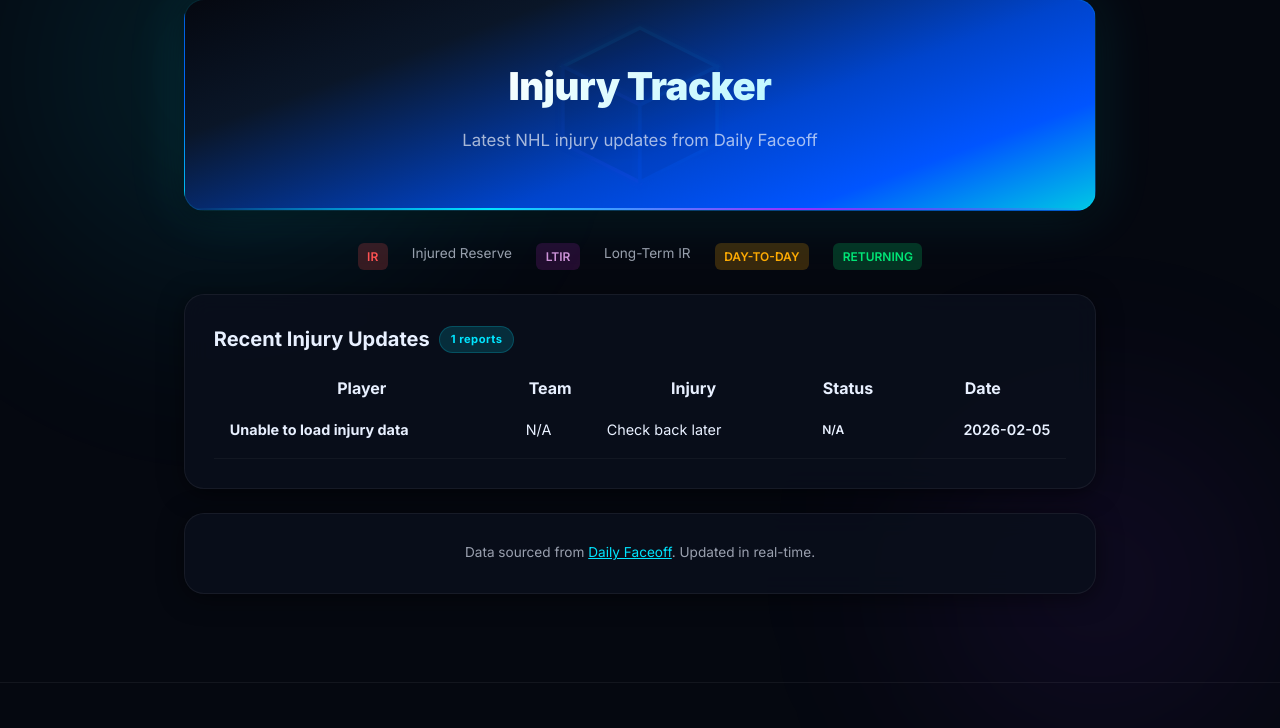
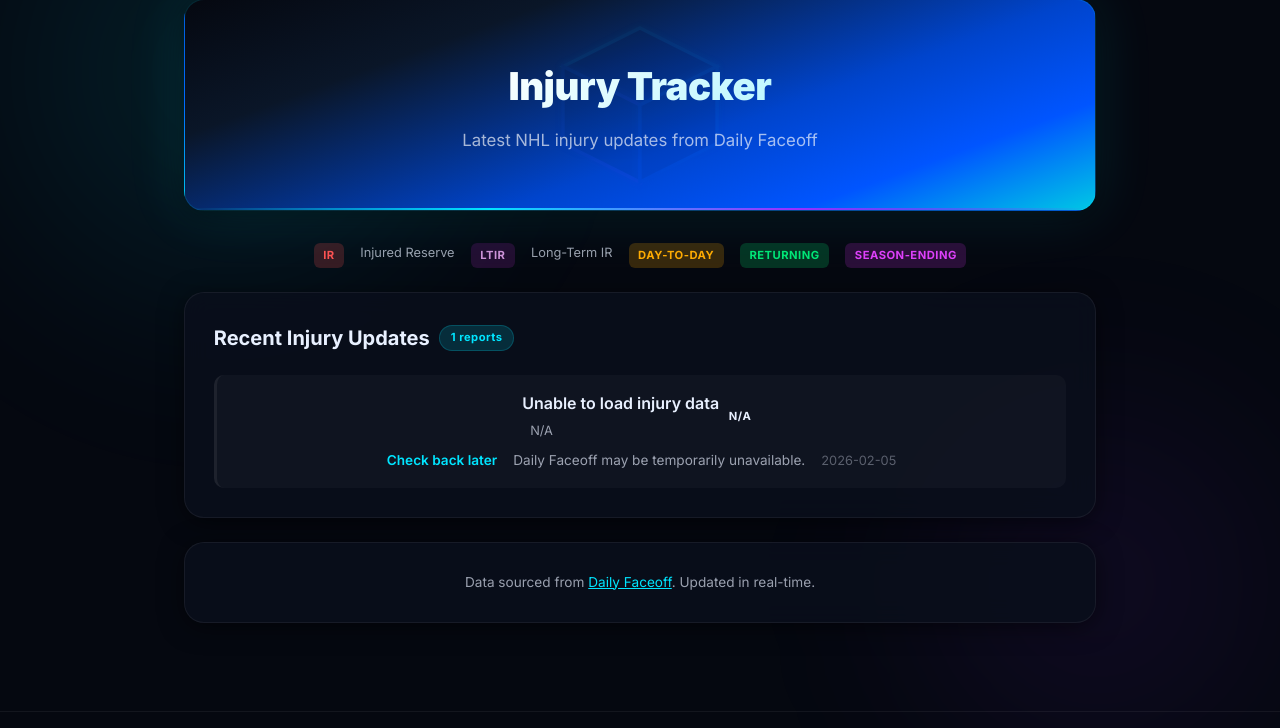
Before and after one commit to EdgarPaulEDGE/leafs-predictor, a Flask app: page /injuries in a window 1280 px wide. Shown: the part 96-824 px from the top of the page. Run offline with Flask 3, Linux system fonts and the light colour scheme; the visitor is signed in with stand-in values (Sample User, id 1); data that the repository does not hold is empty; some libraries are stand-ins or nearby versions.

Commit message:
fix: Repair Injury Tracker scraping for new Daily Faceoff format
- Updated parsing to handle new article structure
- Extract player names, teams, injury types, status from articles
- Added caching for better performance
- Improved template with team logos and injury details
- Now correctly displays 40+ injury reports

Co-Authored-By: Claude Opus 4.5 <noreply@anthropic.com>

```diff
--- a/app.py
+++ b/app.py
@@ -3284,88 +3284,123 @@ def export_stats():
 @app.route("/injuries")
 def injuries():
     """Injury Tracker - real data scraped from Daily Faceoff."""
-    from bs4 import BeautifulSoup
     import re
 
-    injuries_list = []
-
-    try:
-        # Scrape Daily Faceoff injury news (multiple pages for more data)
-        for page in [1, 2]:
-            url = f"https://www.dailyfaceoff.com/hockey-player-news/injuries/{page}"
-            resp = requests.get(url, timeout=15, headers={
-                "User-Agent": "Mozilla/5.0 (Macintosh; Intel Mac OS X 10_15_7) AppleWebKit/537.36"
-            })
-            if resp.status_code != 200:
-                continue
-
-            soup = BeautifulSoup(resp.text, "html.parser")
-
-            # Find injury news items
-            news_items = soup.select(".news-item, .player-news-item, article")
-            for item in news_items[:30]:  # Limit per page
-                try:
-                    # Extract player name
-                    name_el = item.select_one("h3, h4, .player-name, a[href*='/player/']")
-                    if not name_el:
+    cache_key = "injuries_list"
+    now = time.time()
+    if cache_key in _api_cache and (now - _api_cache_time.get(cache_key, 0)) < CACHE_TTL:
+        injuries_list = _api_cache[cache_key]
+    else:
+        injuries_list = []
+
+        try:
+            # Scrape Daily Faceoff injury news
+            for page in [1, 2]:
+                url = f"https://www.dailyfaceoff.com/hockey-player-news/injuries/{page}"
+                resp = requests.get(url, timeout=15, headers={
+                    "User-Agent": "Mozilla/5.0 (Macintosh; Intel Mac OS X 10_15_7) AppleWebKit/537.36"
+                })
+                if resp.status_code != 200:
+                    continue
+
+                soup = BeautifulSoup(resp.text, "html.parser")
+
+                # Find all article elements (injury news items)
+                articles = soup.find_all("article")
+                for article in articles[:25]:
+                    try:
+                        # Get full text for parsing
+                        full_text = article.get_text(" ", strip=True)
+
+                        # Extract player name from first link
+                        player_link = article.find("a", href=lambda x: x and "/players/" in x)
+                        if not player_link:
+                            continue
+
+                        name_raw = player_link.get_text(strip=True)
+                        # Clean name: "Pierre-Luc Dubois(Left Wing)(LW)" -> "Pierre-Luc Dubois"
+                        name = re.sub(r"\(.*?\)", "", name_raw).strip()
+
+                        # Extract team abbreviation
+                        team_links = article.find_all("a", href=lambda x: x and "/teams/" in x)
+                        team = ""
+                        for link in team_links:
+                            text = link.get_text(strip=True)
+                            if len(text) == 3 and text.isupper():
+                                team = text
+                                break
+
+                        # Extract injury details from text
+                        text_lower = full_text.lower()
+
+                        # Get injury description (text after "Injury")
+                        injury_desc = ""
+                        if "injury" in text_lower:
+                            parts = full_text.split("Injury")
+                            if len(parts) > 1:
+                                injury_desc = parts[1].split("Source")[0].strip()[:100]
+
+                        # Determine injury type
+                        injury_type = "Undisclosed"
+                        if "upper-body" in text_lower or "upper body" in text_lower:
+                            injury_type = "Upper-body"
+                        elif "lower-body" in text_lower or "lower body" in text_lower:
+                            injury_type = "Lower-body"
+                        elif "hip" in text_lower:
+                            injury_type = "Hip"
+                        elif "knee" in text_lower:
+                            injury_type = "Knee"
+                        elif "ankle" in text_lower:
+                            injury_type = "Ankle"
+                        elif "shoulder" in text_lower:
+                            injury_type = "Shoulder"
+                        elif "concussion" in text_lower:
+                            injury_type = "Concussion"
+                        elif "illness" in text_lower:
+                            injury_type = "Illness"
+                        elif "abdominal" in text_lower:
+                            injury_type = "Abdominal"
+
+                        # Determine status
+                        status = "Out"
+                        if "day-to-day" in text_lower:
+                            status = "Day-to-Day"
+                        elif "season-ending" in text_lower or "season ending" in text_lower:
+                            status = "Season-Ending"
+                        elif "ltir" in text_lower:
+                            status = "LTIR"
+                        elif "ir" in text_lower or "injured reserve" in text_lower:
+                            status = "IR"
+                        elif "will return" in text_lower or "returning" in text_lower:
+                            status = "Returning"
+                        elif "questionable" in text_lower:
+                            status = "Questionable"
+
+                        # Extract date
+                        date_match = re.search(r"(\d{4}-\d{2}-\d{2})", full_text)
+                        date = date_match.group(1) if date_match else datetime.now().strftime("%Y-%m-%d")
+
+                        if name and len(name) > 2:
+                            injuries_list.append({
+                                "name": name,
+                                "team": team,
+                                "injury": injury_type,
+                                "status": status,
+                                "date": date,
+                                "details": injury_desc,
+                            })
+                    except Exception as e:
                         continue
-                    name = name_el.get_text(strip=True)
-
-                    # Extract team
-                    team_el = item.select_one(".team-name, .team, img[alt]")
-                    team = ""
-                    if team_el:
-                        if team_el.name == "img":
-                            team = team_el.get("alt", "")
-                        else:
-                            team = team_el.get_text(strip=True)
-
-                    # Extract injury details from text
-                    text = item.get_text(" ", strip=True).lower()
-                    injury_type = "Undisclosed"
-                    if "upper-body" in text or "upper body" in text:
-                        injury_type = "Upper-body"
-                    elif "lower-body" in text or "lower body" in text:
-                        injury_type = "Lower-body"
-                    elif "illness" in text:
-                        injury_type = "Illness"
-                    elif "concussion" in text:
-                        injury_type = "Concussion"
-                    elif "knee" in text:
-                        injury_type = "Knee"
-                    elif "shoulder" in text:
-                        injury_type = "Shoulder"
-
-                    # Extract status
-                    status = "Out"
-                    if "day-to-day" in text:
-                        status = "Day-to-Day"
-                    elif "ir" in text or "injured reserve" in text:
-                        status = "IR"
-                    elif "ltir" in text:
-                        status = "LTIR"
-                    elif "returning" in text or "expected to play" in text:
-                        status = "Returning"
-
-                    # Extract date
-                    date_match = re.search(r"(\d{4}-\d{2}-\d{2})", item.get_text())
-                    date = date_match.group(1) if date_match else datetime.now().strftime("%Y-%m-%d")
-
-                    if name and len(name) > 2:
-                        injuries_list.append({
-                            "name": name,
-                            "team": team,
-                            "injury": injury_type,
-                            "status": status,
-                            "date": date,
-                        })
-                except Exception:
-                    continue
-
-    except Exception as e:
-        print(f"[Injuries] Scrape error: {e}")
-
-    # If scraping fails, show message instead of fake data
+
+        except Exception as e:
+            print(f"[Injuries] Scrape error: {e}")
+
+        # Cache the results
+        if injuries_list:
+            _api_cache[cache_key] = injuries_list
+            _api_cache_time[cache_key] = now
+
+    # If scraping fails, show message
     if not injuries_list:
         injuries_list = [{
             "name": "Unable to load injury data",
@@ -3373,6 +3408,7 @@ def injuries():
             "injury": "Check back later",
             "status": "N/A",
             "date": datetime.now().strftime("%Y-%m-%d"),
+            "details": "Daily Faceoff may be temporarily unavailable.",
         }]
 
     return render_template(
--- a/templates/injuries.html
+++ b/templates/injuries.html
@@ -11,6 +11,7 @@
     <span class="injury-badge ltir">LTIR</span> Long-Term IR
     <span class="injury-badge dtd">Day-to-Day</span>
     <span class="injury-badge returning">Returning</span>
+    <span class="injury-badge seasonending">Season-Ending</span>
 </div>
 
 <div class="card">
@@ -19,32 +20,31 @@
         <span class="count">{{ injuries|length }} reports</span>
     </div>
 
-    <table class="stats-table">
-        <thead>
-            <tr>
-                <th>Player</th>
-                <th>Team</th>
-                <th>Injury</th>
-                <th>Status</th>
-                <th>Date</th>
-            </tr>
-        </thead>
-        <tbody>
-            {% for inj in injuries %}
-            <tr>
-                <td class="injury-player">
-                    <strong>{{ inj.name }}</strong>
-                </td>
-                <td>{{ inj.team }}</td>
-                <td>{{ inj.injury }}</td>
-                <td>
-                    <span class="injury-badge {{ inj.status|lower|replace('-', '')|replace(' ', '') }}">{{ inj.status }}</span>
-                </td>
-                <td class="injury-date">{{ inj.date }}</td>
-            </tr>
-            {% endfor %}
-        </tbody>
-    </table>
+    <div class="injuries-list">
+        {% for inj in injuries %}
+        <div class="injury-row">
+            <div class="injury-main">
+                <div class="injury-player-info">
+                    {% if inj.team and inj.team != 'N/A' %}
+                    <img src="https://assets.nhle.com/logos/nhl/svg/{{ inj.team }}_dark.svg" class="injury-team-logo" alt="{{ inj.team }}">
+                    {% endif %}
+                    <div>
+                        <strong class="injury-name">{{ inj.name }}</strong>
+                        <span class="injury-team-abbr">{{ inj.team }}</span>
+                    </div>
+                </div>
+                <span class="injury-badge {{ inj.status|lower|replace('-', '')|replace(' ', '') }}">{{ inj.status }}</span>
+            </div>
+            <div class="injury-details">
+                <span class="injury-type">{{ inj.injury }}</span>
+                {% if inj.details %}
+                <span class="injury-desc">{{ inj.details }}</span>
+                {% endif %}
+                <span class="injury-date">{{ inj.date }}</span>
+            </div>
+        </div>
+        {% endfor %}
+    </div>
 </div>
 
 <div class="card">
@@ -54,20 +54,21 @@
 <style>
 .injury-legend {
     display: flex;
-    gap: 1.5rem;
+    gap: 1rem;
     justify-content: center;
     margin-bottom: 1.5rem;
     flex-wrap: wrap;
-    font-size: 0.85rem;
+    font-size: 0.8rem;
     color: var(--text-secondary);
 }
 .injury-badge {
     display: inline-block;
     padding: 0.25rem 0.6rem;
     border-radius: 6px;
-    font-size: 0.75rem;
-    font-weight: 600;
+    font-size: 0.7rem;
+    font-weight: 700;
     text-transform: uppercase;
+    letter-spacing: 0.5px;
 }
 .injury-badge.ir, .injury-badge.injuredreserve {
     background: rgba(255, 82, 82, 0.2);
@@ -89,16 +90,74 @@
     background: rgba(0, 230, 118, 0.2);
     color: #00e676;
 }
-.injury-badge.illness {
-    background: rgba(33, 150, 243, 0.2);
-    color: #64b5f6;
+.injury-badge.seasonending {
+    background: rgba(156, 39, 176, 0.25);
+    color: #e040fb;
 }
-.injury-player strong {
+.injury-badge.questionable {
+    background: rgba(255, 171, 0, 0.15);
+    color: #ffc107;
+}
+
+.injuries-list {
+    display: flex;
+    flex-direction: column;
+    gap: 0.5rem;
+}
+.injury-row {
+    display: flex;
+    flex-direction: column;
+    gap: 0.5rem;
+    padding: 1rem;
+    background: rgba(255, 255, 255, 0.03);
+    border-radius: 10px;
+    border-left: 3px solid var(--glass-border);
+}
+.injury-row:hover {
+    background: rgba(255, 255, 255, 0.05);
+}
+.injury-main {
+    display: flex;
+    justify-content: space-between;
+    align-items: center;
+}
+.injury-player-info {
+    display: flex;
+    align-items: center;
+    gap: 0.75rem;
+}
+.injury-team-logo {
+    width: 32px;
+    height: 32px;
+}
+.injury-name {
     color: var(--text-primary);
+    font-size: 1rem;
+}
+.injury-team-abbr {
+    color: var(--text-secondary);
+    font-size: 0.8rem;
+    margin-left: 0.5rem;
+}
+.injury-details {
+    display: flex;
+    gap: 1rem;
+    align-items: center;
+    flex-wrap: wrap;
+    font-size: 0.85rem;
+}
+.injury-type {
+    color: var(--cyan);
+    font-weight: 600;
+}
+.injury-desc {
+    color: var(--text-secondary);
+    flex: 1;
+    min-width: 200px;
 }
 .injury-date {
-    color: var(--text-secondary);
-    font-size: 0.85rem;
+    color: var(--text-muted);
+    font-size: 0.8rem;
 }
 .data-source {
     text-align: center;
@@ -108,5 +167,16 @@
 .data-source a {
     color: var(--cyan);
 }
+
+@media (max-width: 768px) {
+    .injury-details {
+        flex-direction: column;
+        align-items: flex-start;
+        gap: 0.25rem;
+    }
+    .injury-desc {
+        min-width: auto;
+    }
+}
 </style>
 {% endblock %}
```
